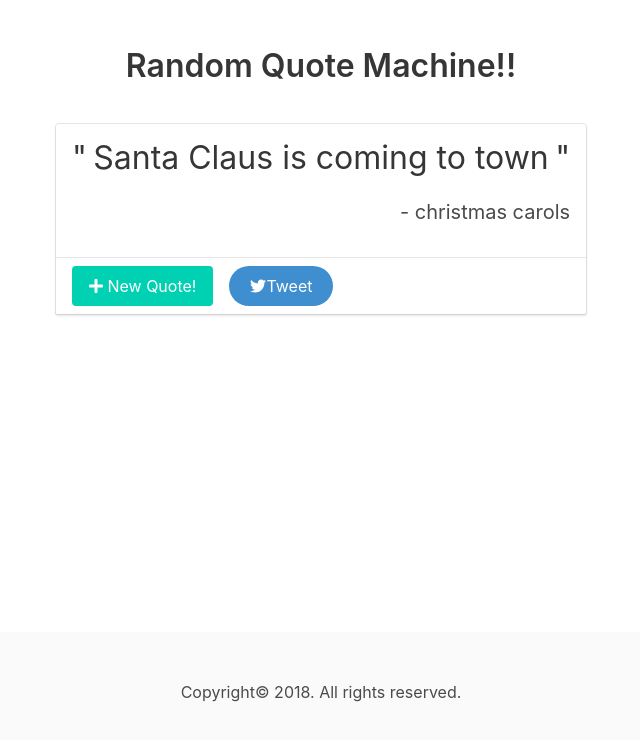
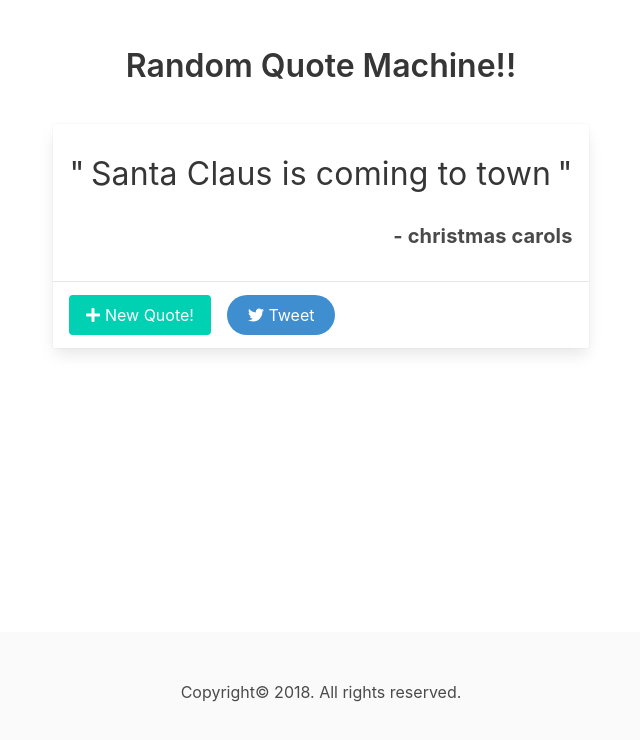
Before and after one commit to jcunanan05/random-quote-machine, a React (Create React App) app: page / in a window 1280 px wide. Shown: the top 740 px of the page, without its empty margins (319-959 px from the left). Built offline with nearby package versions, Linux system fonts and the light colour scheme.

Commit message:
Add todo docs

```diff
--- a/src/components/QuoteBox.js
+++ b/src/components/QuoteBox.js
@@ -19,7 +19,7 @@ class QuoteBox extends Component {
     const quote = this.state.quote;
 
     return (
-      <section id="quote-box" className="quote-box">
+      <section id="quote-box" className="box quote-box">
         <BlockQuote
           quote={quote.text}
           author={quote.author} />
--- a/src/components/Tweet.js
+++ b/src/components/Tweet.js
@@ -3,7 +3,7 @@ import React from 'react';
 const Tweet = props => (
   <button id="tweet-quote" className="tweet-quote button is-rounded is-info">
     <i className="fab fa-twitter"></i>
-    <p className="is-hidden-mobile">Tweet</p>
+    <p className="is-hidden-mobile">&nbsp;Tweet</p>
   </button>
 );
 
--- a/src/index.css
+++ b/src/index.css
@@ -28,16 +28,21 @@ html, body {
   max-width: 40em;
   margin-top: 2.5em;
   border-radius: 0.2em 0.2em 0.1em 0.1em;
-  box-shadow: 0 2px 3px rgba(10,10,10,.1), 0 0 0 1px rgba(10,10,10,.1);
+  padding: 0;
 }
 
 .blockquote {
-  padding: 1em;
-  padding-bottom: 2em;
+  padding: 2em 1em 2em 1em;
+  letter-spacing: 0.01em;
+}
+
+.blockquote :nth-child(1) + :nth-child(2) {
+  margin-top: 2em;
 }
 
 .button-section {
-  padding: 0.5em 1em;
+  padding: 0.8em 1em;
+  /* got the rgba color from bulma's .box */
   border-top: 1px solid rgba(10,10,10,.1);
   justify-content: space-between;
 }
@@ -60,4 +65,5 @@ html, body {
 
 .subtitle__author {
   text-align: right;
+  font-weight: 700;
 }
```
Also changed, not shown: 2 other files (tests, documents, lock files or other folders).
